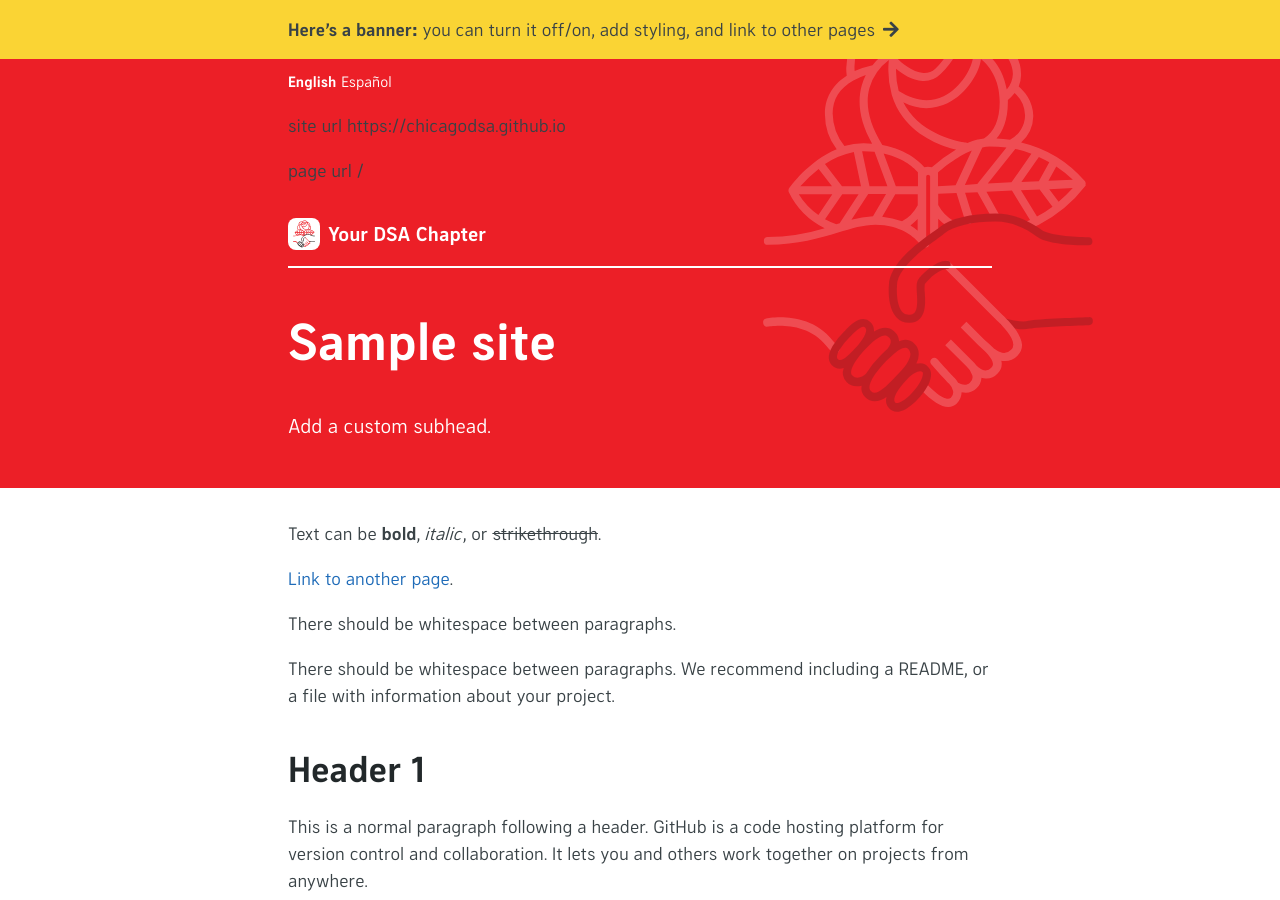
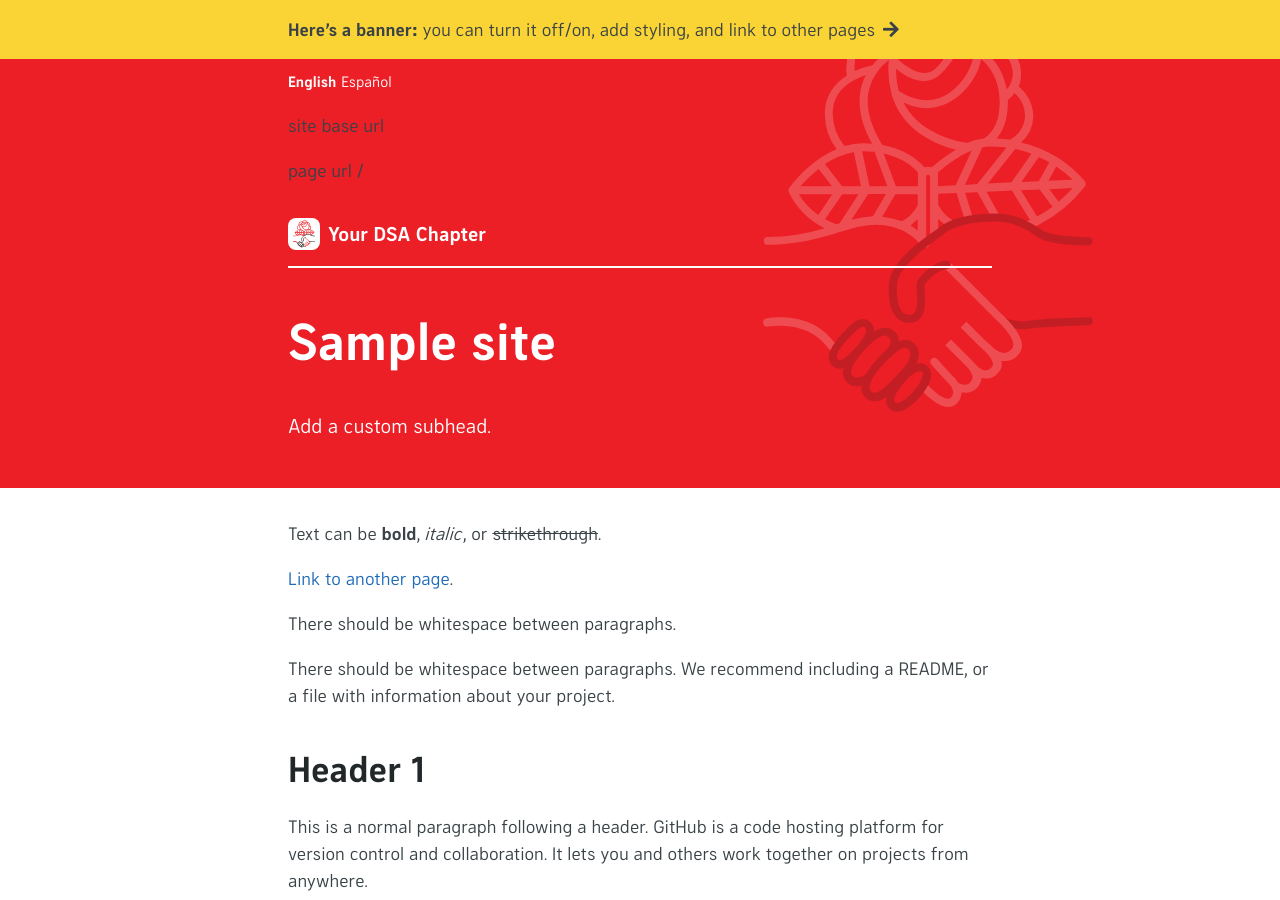
Before and after one commit to ChicagoDSA/haymarket, a Jekyll site: the page built from _homepage/en.md, in a window 1280 px wide and 900 px high. Built offline with Jekyll 4.4.1, drawn with Linux system fonts in a browser that asks for light colours; nearby versions of some CDN libraries; some web fonts are replaced; our own code applies the rules of GitHub Pages for plain Markdown files; library files that are not in the unit come from our copies; the repository's description, which GitHub fills in, is left out.

```diff
--- a/_config.yml
+++ b/_config.yml
@@ -1,4 +1,3 @@
-baseurl: /haymarket
 chapter:
   url:
   facebook: "?"
--- a/_includes/header-container.html
+++ b/_includes/header-container.html
@@ -33,7 +33,7 @@
 				{% endfor %}
 			{% endfor %}
 		</ul>
-		<p>site url {{ site.url }}</p>
+		<p>site base url {{ site.base-url }}</p>
 		<p>page url {{ page.url }}</p>
 		<div id="chapter">
 			{% if site.chapter.header-logo-svg && site.chapter.header-logo-png-fallback %}
```
